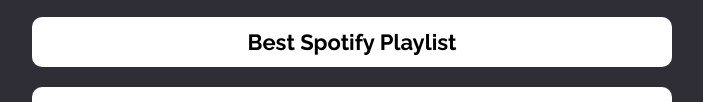
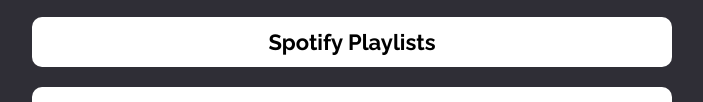
Before and after one commit to ishantjuyal/bio, a plain HTML site: page index.html in a window 1280 px wide. Shown: the part 436-538 px from the top of the page, without its empty margins (288-991 px from the left). Drawn offline with nearby package versions, Linux system fonts and the light colour scheme.

Commit message:
Added Spotify Profile link

```diff
--- a/index.html
+++ b/index.html
@@ -46,7 +46,7 @@
 
         <div class="links">
             <div class="box">
-                <a href="https://open.spotify.com/playlist/5BEn2XoC6BwPMjRRwucFa9?si=f70dcfc18bd2485a&nd=1" target="_blank">Best Spotify Playlist</a>
+                <a href="https://open.spotify.com/user/q4st5c7kjqzi8m3dabvq2hd97?si=01456af16d9e4203" target="_blank">Spotify Playlists</a>
             </div>
         </div>
 
```
